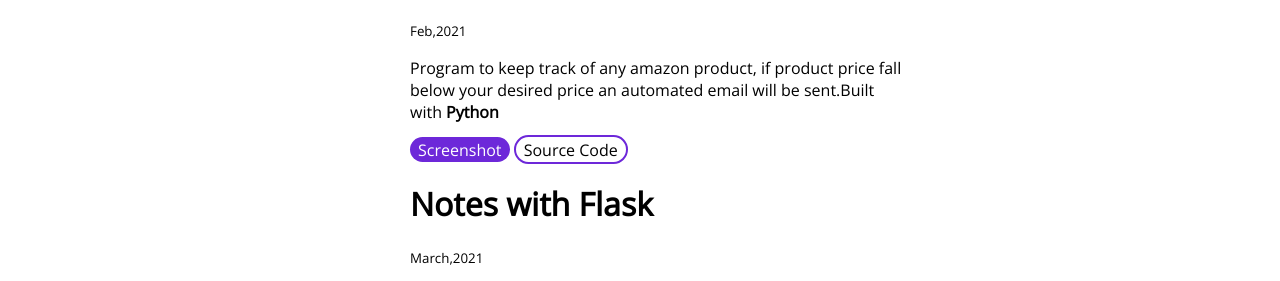
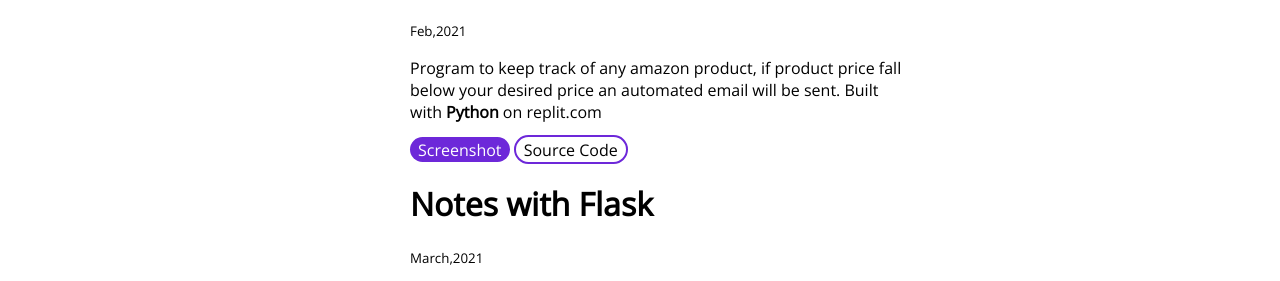
Before and after one commit to am4n-git/My-Portfolio, a plain HTML site: page projects.html in a window 1280 px wide. Shown: the part 737-1018 px from the top of the page. Drawn offline with nearby package versions, Linux system fonts and the light colour scheme.

Commit message:
Update projects.html

```diff
--- a/projects.html
+++ b/projects.html
@@ -72,7 +72,7 @@
             <li >
                 <h1>Amazon Prices Tracker</h1>
                 <small>Feb,2021</small>
-                <p>Program to keep track of any amazon product, if product price fall below your desired price an automated email will be sent.Built with <strong>Python</strong></p>
+                <p>Program to keep track of any amazon product, if product price fall below your desired price an automated email will be sent. Built with <strong>Python</strong> on replit.com</p>
                 <a class="link primary-link" href="/images/amz.png">Screenshot</a>
 
                 <a class ="link secondary-link" href="https://github.com/am4n-raj/amazon-prices">Source Code</a>
```
